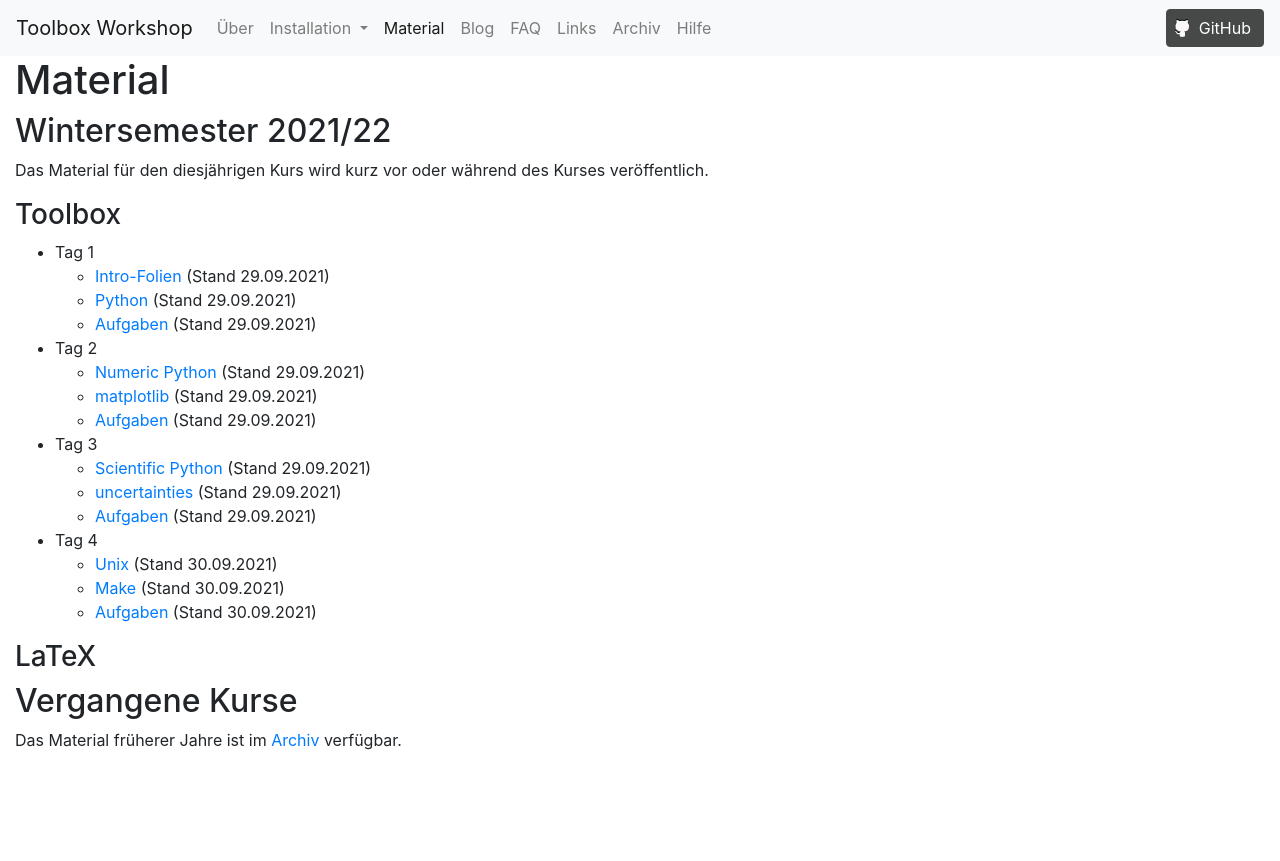
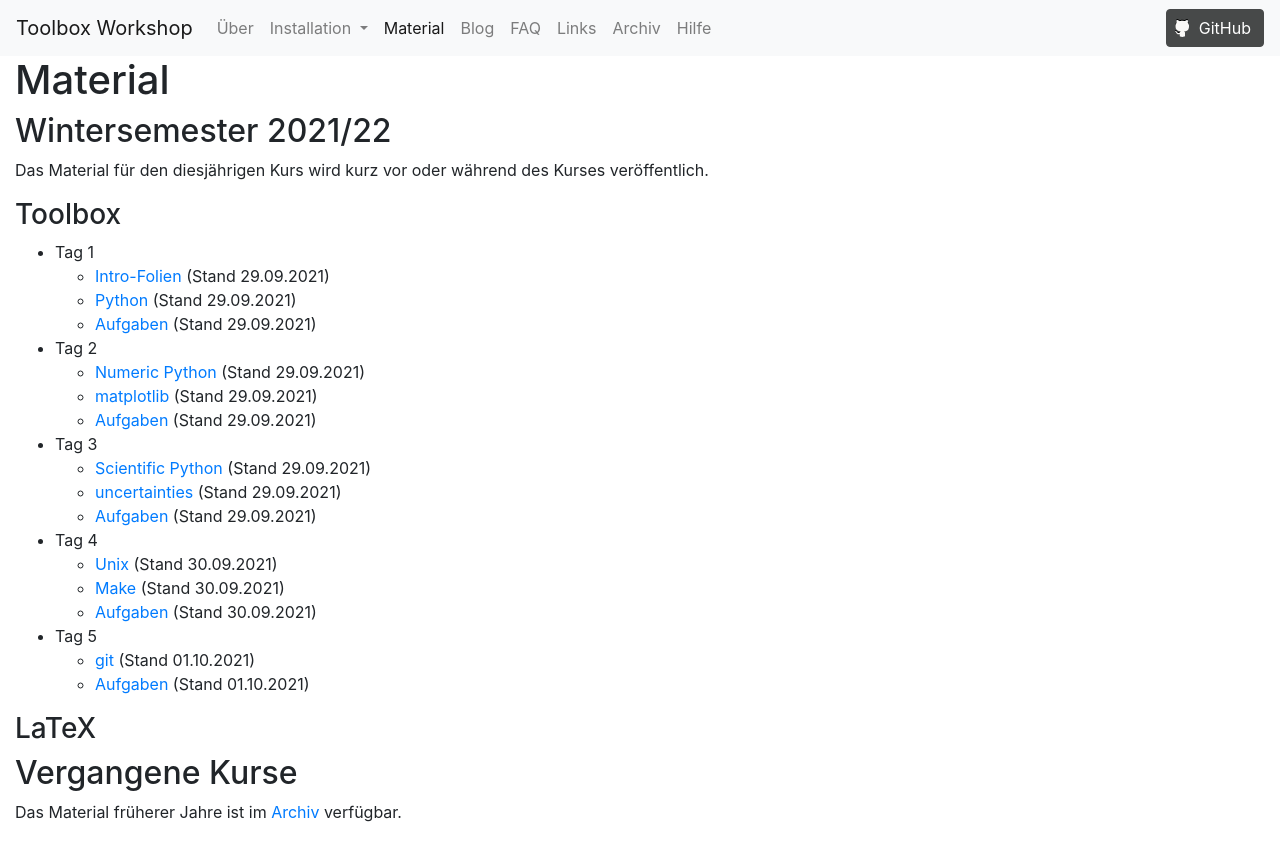
Before and after one commit to pep-dortmund/homepage-toolbox, a Jekyll site: the page built from notes.md, in a window 1280 px wide. Shown: the top 861 px of the page. Built offline with Jekyll 4.4.1, drawn with Linux system fonts in a browser that asks for light colours.

Commit message:
added to notes

```diff
--- a/notes.md
+++ b/notes.md
@@ -31,11 +31,10 @@ Kurses veröffentlich.
     - [Make](files/archive/2021/make.pdf) (Stand 30.09.2021)
     - [Aufgaben](files/archive/2021/exercises-toolbox-4.zip) (Stand 30.09.2021)
 
-<!--
 - Tag 5
-    - [git](files/archive/2020/git.pdf) (Stand 16.10.2021)
-    - [Aufgaben](files/archive/2020/exercises-toolbox-5.zip) (Stand 16.10.2021)
--->
+    - [git](files/archive/2021/git.pdf) (Stand 01.10.2021)
+    - [Aufgaben](files/archive/2021/exercises-toolbox-5.zip) (Stand 01.10.2021)
+
 ### LaTeX
 <!--
 - [Folien](files/archive/2020/latex.pdf) (Stand 23.10.2021)
```
